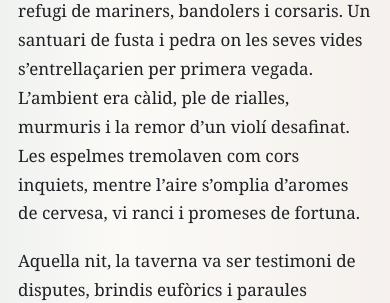
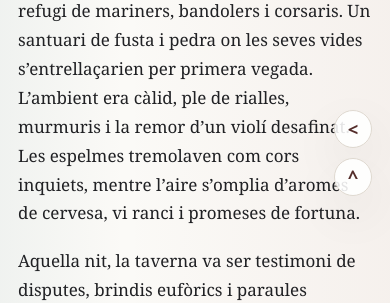
Before and after one commit to xafarre/diaridenreiv, a Jekyll site: the page built from diari/capitol00/index.md, in a window 390 px wide. Shown: the part 686-989 px from the top of the page. Built offline with Jekyll 4.4.1, drawn with Linux system fonts in a browser that asks for light colours.

Commit message:
Added top/back buttons

```diff
--- a/_layouts/capitol.html
+++ b/_layouts/capitol.html
@@ -5,7 +5,7 @@ layout: default
 {% assign actes = site.pages | where: "tipus", "acte" | where: "chapter", page.slug | where_exp: "acte", "acte.published != false" | sort: "order" %}
 {% assign hide_chapter_chrome = page.hide_chapter_chrome | default: false %}
 
-<article class="chapter">
+<article class="chapter" id="chapter-top">
   {% if hide_chapter_chrome %}
     <header class="chapter-heading chapter-heading-simple">
       <h1>{{ page.title }}</h1>
@@ -50,3 +50,8 @@ layout: default
     {% endfor %}
   </div>
 </article>
+
+<nav class="floating-nav" aria-label="Navegacio de capitol">
+  <a class="floating-nav-button" href="{{ '/' | relative_url }}" aria-label="Tornar a la portada" title="Tornar a la portada">&lt;</a>
+  <a class="floating-nav-button" href="#chapter-top" aria-label="Tornar a dalt" title="Tornar a dalt">^</a>
+</nav>
--- a/assets/css/style.css
+++ b/assets/css/style.css
@@ -281,6 +281,39 @@ img {
   color: var(--muted);
 }
 
+.floating-nav {
+  position: fixed;
+  right: max(18px, calc((100vw - var(--measure)) / 2 - 56px));
+  bottom: max(18px, env(safe-area-inset-bottom));
+  z-index: 20;
+  display: grid;
+  gap: 10px;
+}
+
+.floating-nav-button {
+  display: grid;
+  width: 42px;
+  height: 42px;
+  place-items: center;
+  background: rgba(255, 255, 255, 0.88);
+  border: 1px solid var(--line);
+  border-radius: 999px;
+  box-shadow: var(--shadow);
+  color: var(--accent-dark);
+  font-family: system-ui, -apple-system, BlinkMacSystemFont, "Segoe UI", sans-serif;
+  font-size: 1.15rem;
+  font-weight: 800;
+  line-height: 1;
+  text-decoration: none;
+}
+
+.floating-nav-button:hover,
+.floating-nav-button:focus-visible {
+  background: var(--accent-dark);
+  color: #fff;
+  outline: none;
+}
+
 @media (max-width: 680px) {
   body {
     font-size: 17px;
@@ -295,4 +328,13 @@ img {
   .act-index li {
     grid-template-columns: 3.2rem max-content;
   }
+
+  .floating-nav-button {
+    width: 38px;
+    height: 38px;
+  }
+
+  .floating-nav {
+    right: max(18px, env(safe-area-inset-right));
+  }
 }
```
